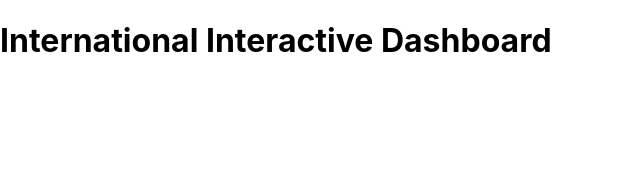
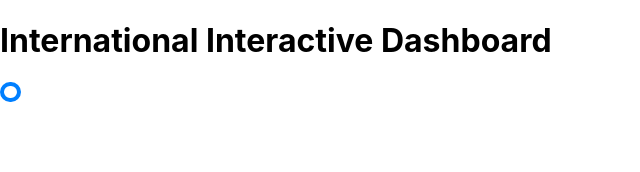
Before and after one commit to smc8501/InternationalInteractiveDashboard, a React (Create React App) app in the folder client/: page / in a window 1280 px wide. Shown: the top 172 px of the page, without its empty margins (0-640 px from the left). Built offline with nearby package versions, Linux system fonts and the light colour scheme.

Commit message:
Create timeline point under timeline folder

```diff
--- a/client/src/App.jsx
+++ b/client/src/App.jsx
@@ -1,9 +1,11 @@
 import './App.css';
+import TimelinePoint from './timeline/TimelinePoint.jsx';
 
 function App() {
   return (
     <div className="App">
       <h1>International Interactive Dashboard</h1>
+      <TimelinePoint />
     </div>
   );
 }
--- /dev/null
+++ b/client/src/timeline/TimelinePoint.jsx
@@ -0,0 +1,10 @@
+import './timelinePoint.css';
+
+
+
+function TimelinePoint() {
+    return(
+        <div class="timeline_point"></div>
+    );
+}
+export default TimelinePoint;
--- /dev/null
+++ b/client/src/timeline/timelinePoint.css
@@ -0,0 +1,7 @@
+.timeline_point {
+    width: 12.5px;
+    height: 12.5px;
+    background-color: white;
+    border: 4px solid #007FFF;
+    border-radius: 50%;
+}
```
Also changed, not shown: client/src/logo.svg (deleted).
